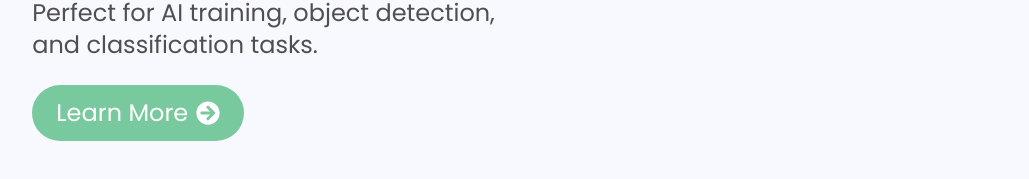
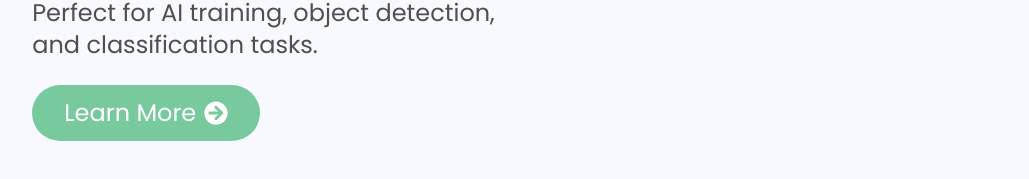
Before and after one commit to Amenyuwel/Ai-Refine, a Next.js app: page /pages/about in a window 1280 px wide. Shown: the part 521-700 px from the top of the page, without its empty margins (115-1144 px from the left). Built offline with nearby package versions, Linux system fonts and the light colour scheme.

Commit message:
Few minor fixes for the learn more button

```diff
--- a/app/pages/about/page.jsx
+++ b/app/pages/about/page.jsx
@@ -20,7 +20,7 @@ const AboutPage = () => {
 
           {/* Button wrapped with Link */}
           <Link href="/feature/info">
-            <button className="mt-6 flex cursor-pointer gap-2 place-self-start rounded-full bg-[#79C99E] px-6 py-3 transition-transform hover:scale-105">
+            <button className="mt-6 flex cursor-pointer gap-2 place-self-start rounded-full bg-[#79C99E] px-8 py-3 transition-transform hover:scale-105">
               <span className="flex flex-row items-center text-2xl text-white">
                 Learn More
                 <FaArrowCircleRight className="ml-2 text-2xl" />
```
